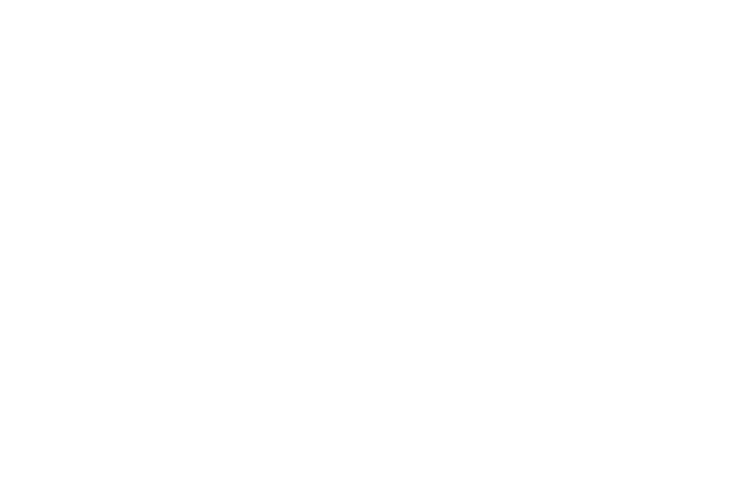
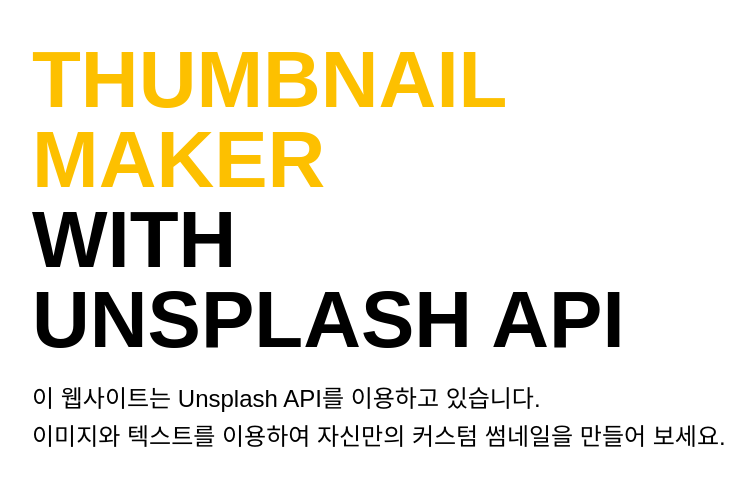
Before and after one commit to hyunjin912/Thumbnail-Maker, a React (Create React App) app: page / in a window 1280 px wide. Shown: the top 486 px of the page, without its empty margins (48-803 px from the left). Built offline with nearby package versions, Linux system fonts and the light colour scheme.

Commit message:
Headline.js 추가

```diff
--- a/src/App.css
+++ b/src/App.css
@@ -0,0 +1,151 @@
+/* http://meyerweb.com/eric/tools/css/reset/
+   v2.0 | 20110126
+   License: none (public domain)
+*/
+
+html,
+body,
+div,
+span,
+applet,
+object,
+iframe,
+h1,
+h2,
+h3,
+h4,
+h5,
+h6,
+p,
+blockquote,
+pre,
+a,
+abbr,
+acronym,
+address,
+big,
+cite,
+code,
+del,
+dfn,
+em,
+img,
+ins,
+kbd,
+q,
+s,
+samp,
+small,
+strike,
+strong,
+sub,
+sup,
+tt,
+var,
+b,
+u,
+i,
+center,
+dl,
+dt,
+dd,
+ol,
+ul,
+li,
+fieldset,
+form,
+label,
+legend,
+table,
+caption,
+tbody,
+tfoot,
+thead,
+tr,
+th,
+td,
+article,
+aside,
+canvas,
+details,
+embed,
+figure,
+figcaption,
+footer,
+header,
+hgroup,
+menu,
+nav,
+output,
+ruby,
+section,
+summary,
+time,
+mark,
+audio,
+video {
+  margin: 0;
+  padding: 0;
+  border: 0;
+  font-size: 100%;
+  font: inherit;
+  vertical-align: baseline;
+}
+/* HTML5 display-role reset for older browsers */
+article,
+aside,
+details,
+figcaption,
+figure,
+footer,
+header,
+hgroup,
+menu,
+nav,
+section {
+  display: block;
+}
+body {
+  font-family: arial, sans-serif;
+  line-height: 1.3;
+}
+ol,
+ul {
+  list-style: none;
+}
+blockquote,
+q {
+  quotes: none;
+}
+blockquote:before,
+blockquote:after,
+q:before,
+q:after {
+  content: "";
+  content: none;
+}
+table {
+  border-collapse: collapse;
+  border-spacing: 0;
+}
+
+body {
+  height: 100vh;
+}
+
+.container {
+  max-width: 1120px;
+  margin: 0 auto;
+}
+
+@media (max-width: 1200px) {
+  .container {
+    padding: 0 40px;
+  }
+}
+
+@media (max-width: 768px) {
+  .container {
+    padding: 0 20px;
+  }
+}
--- a/src/App.js
+++ b/src/App.js
@@ -1,9 +1,10 @@
-import './App.css';
+import "./App.css";
+import Headline from "./component/Headline";
 
 function App() {
   return (
-    <div className="App">
-
+    <div className="container">
+      <Headline />
     </div>
   );
 }
--- /dev/null
+++ b/src/component/Headline.js
@@ -0,0 +1,61 @@
+import styled from "styled-components";
+
+function Headline() {
+  return (
+    <div>
+      <Title>
+        <span>
+          thumbnail
+          <br />
+          maker
+        </span>
+        <br />
+        with
+        <br />
+        unsplash api
+      </Title>
+      <Description>
+        이 웹사이트는 Unsplash API를 이용하고 있습니다.
+        <br />
+        이미지와 텍스트를 이용하여 자신만의 커스텀 썸네일을 만들어 보세요.
+      </Description>
+    </div>
+  );
+}
+
+const Title = styled.h1`
+  margin: 40px 0 20px;
+  text-transform: uppercase;
+  font-size: 80px;
+  font-weight: bold;
+  line-height: 1;
+
+  span {
+    color: #fdc000;
+  }
+
+  @media (max-width: 1024px) {
+    font-size: 60px;
+  }
+
+  @media (max-width: 768px) {
+    margin: 20px 0 10px;
+    font-size: 45px;
+  }
+`;
+
+const Description = styled.p`
+  font-size: 24px;
+  line-height: 1.6;
+
+  @media (max-width: 1024px) {
+    font-size: 18px;
+  }
+
+  @media (max-width: 768px) {
+    font-size: 12px;
+    line-height: 1.3;
+  }
+`;
+
+export default Headline;
```
